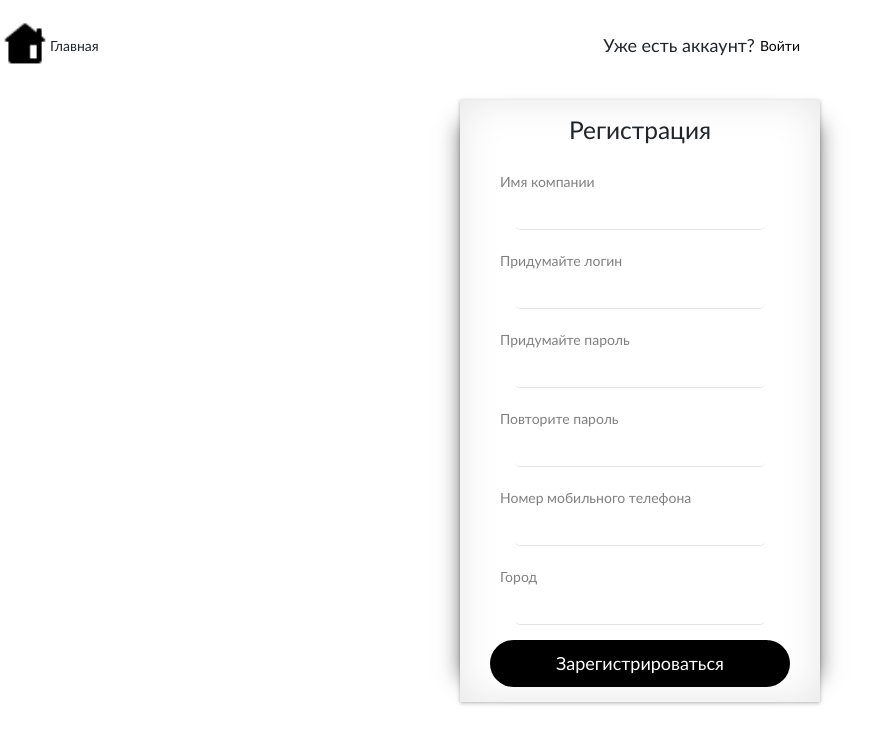
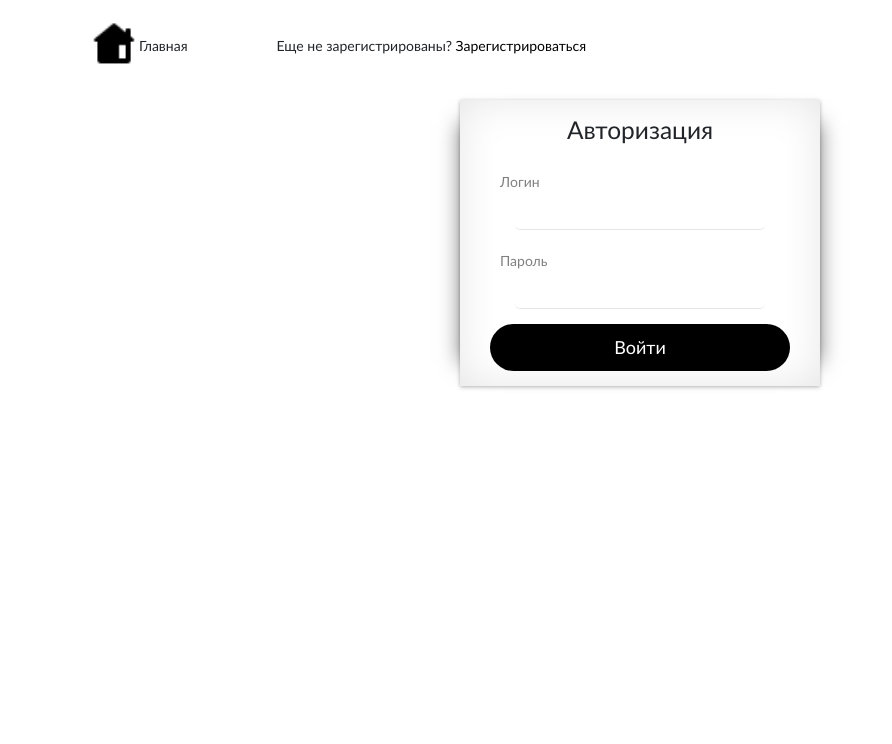
Before and after one commit to said-mohmad/aggregator-front, a React (Create React App) app: page /signin in a window 1280 px wide. Shown: the top 744 px of the page, without its empty margins (0-892 px from the left). Built offline with nearby package versions, Linux system fonts and the light colour scheme.

Commit message:
авторизация, обработка ошибок, доделал санки для application

```diff
--- a/src/components/SignIn/SignIn.jsx
+++ b/src/components/SignIn/SignIn.jsx
@@ -1,7 +1,7 @@
 import React, { useEffect, useState } from "react";
 import style from "./SignIn.module.css";
 import { useDispatch, useSelector } from "react-redux";
-import { signIn } from "../redux/features/application";
+import { signIn } from "../../redux/features/application";
 import { Link } from "react-router-dom";
 import logoHome from "../../assets/home.png";
 import { useNavigate } from "react-router-dom";
@@ -13,10 +13,10 @@ const SignIn = () => {
     const navigate = useNavigate();
 
     const dispatch = useDispatch();
-    const application = useSelector((state) => state.application);
+
     const error = useSelector((state) => state.application.error);
     const signingIn = useSelector((state) => state.application.signingIn);
-    const [signingError, setSigningError] = useState("");
+    const token = useSelector(state => state.application.token)
 
     const handleChangeLogin = (e) => {
         setLogin(e.target.value);
@@ -25,12 +25,18 @@ const SignIn = () => {
     const handleChangePassword = (e) => {
         setPassword(e.target.value);
     };
-    // useEffect(() => {
-    //     setSigningError(application.error)
-    // }, [application.error])
+
+    useEffect(() => {
+        if (token) {
+            navigate("/")
+        }
+    }, [token, navigate])
     const handleSignIn = (login, password) => {
         dispatch(signIn(login, password));
-        console.log(application.error);
+        console.log(error, signingIn);
+        if (!error && token) {
+            navigate("/")
+        }
     };
 
     return (
@@ -68,7 +74,7 @@ const SignIn = () => {
                 </div>
 
                 <div>
-                    {error && <div className={style.error}>{error}</div>}
+                    {(error && <div className={style.error}>Ошибка авторизации</div>) || (signingIn && <div>Идет авторизация...</div>)}
                     <button
                         onClick={() => handleSignIn(login, password)}
                         disabled={signingIn}
--- a/src/components/SignIn/SignIn.module.css
+++ b/src/components/SignIn/SignIn.module.css
@@ -56,11 +56,15 @@
     font-size: 18px;
 }
 
+.signInContainer button:disabled {
+    opacity: 0.7;
+}
+
 .signinHeader {
     display: flex;
-    justify-content: space-between;
+    justify-content: space-evenly;
     margin-top: 20px;
-    font-size: 18px;
+    font-size: 24px;
 }
 
 .leftBlock {
@@ -73,7 +77,7 @@
     text-align: center;
     display: flex;
     align-items: center;
-    margin-right: 410px;
+    margin-right: 605px;
 }
 a {
     text-decoration: none;
@@ -81,5 +85,6 @@ a {
 }
 
 .error {
-    color: red
+    color: red;
+    margin-top: 10px;
 }
--- a/src/components/SignUp/SignUp.module.css
+++ b/src/components/SignUp/SignUp.module.css
@@ -60,7 +60,7 @@
     display: flex;
     justify-content: space-between;
     margin-top: 20px;
-    font-size: 18px;
+    font-size: 24px;
     align-items: center;
 }
 
@@ -74,7 +74,7 @@
     text-align: center;
     display: flex;
     align-items: center;
-    margin-right: 480px;
+    margin-right: 660px;
 }
 
 .rightBlock span {
--- a/src/index.js
+++ b/src/index.js
@@ -14,8 +14,8 @@ ReactDOM.render(
       <BrowserRouter>
         <Routes>
           <Route path="/" element={<App />} />
-          <Route path="/signin" element={<SignUp />} />
-          <Route path="/signup" element={<SignIn />} />
+          <Route path="/signup" element={<SignUp />} />
+          <Route path="/signin" element={<SignIn />} />
         </Routes>
       </BrowserRouter>
     </Provider>
```
